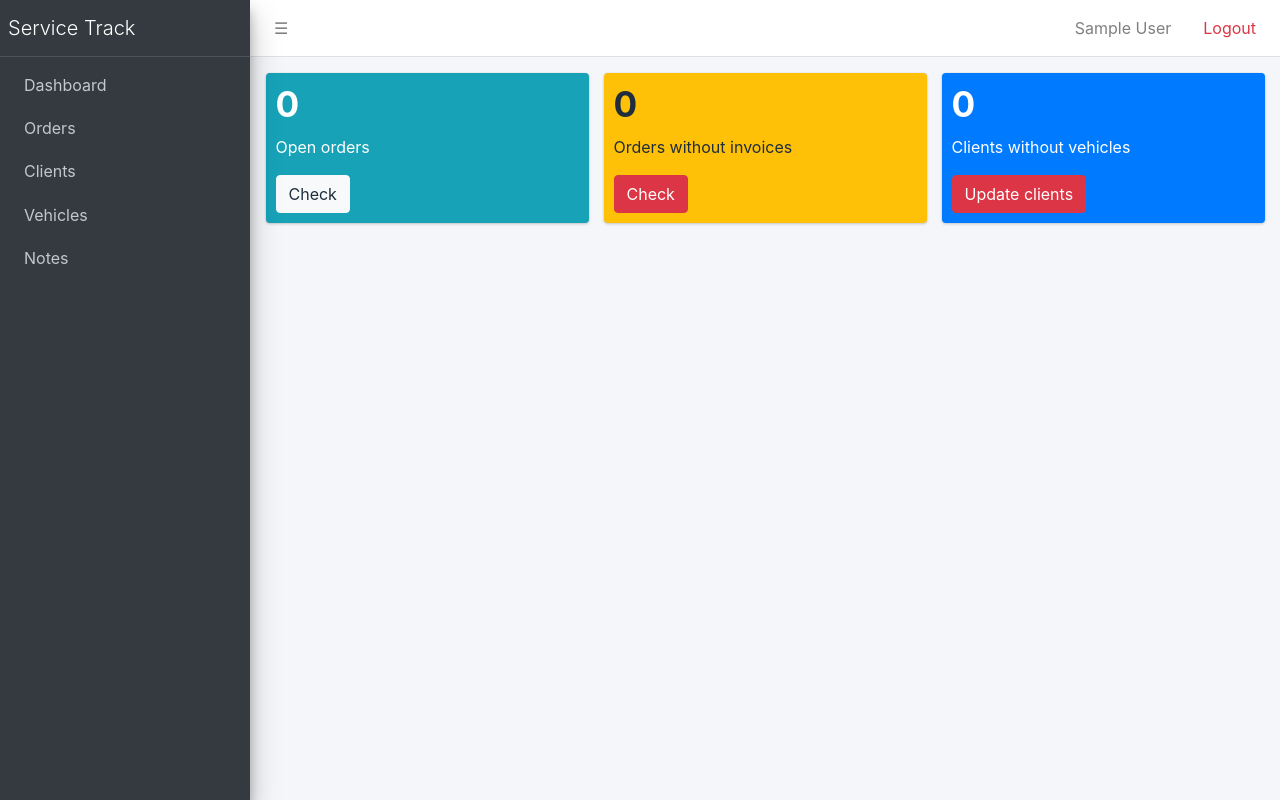
After one commit to ostapshpeha/py-service-track, a Django app: page / in a window 1280 px wide. The commit adds this page. Run offline with Django 5.2, Linux system fonts and the light colour scheme; the visitor is signed in with stand-in values (Sample User, id 1); data that the repository does not hold is empty; some libraries are stand-ins or nearby versions.

Commit message:
Project templates | Copied part of base.html structure from free template, Created custom dashboard, sidebar, navigation bar, Added logic for login and logout Order templates | v.1 for Order app CRUD templates

```diff
--- /dev/null
+++ b/templates/accounts/index.html
@@ -0,0 +1,44 @@
+{% extends "base.html" %}
+{% block title %}Dashboard{% endblock %}
+
+{% block content %}
+<div class="row">
+
+    <div class="col-lg-4 col-6">
+        <div class="small-box bg-info">
+            <div class="inner">
+                <h3>{{ count_open_orders }}</h3>
+                <p>Open orders</p>
+                <a href="{% url 'orders:order-list' %}" class="btn btn-light link-to-page">
+                  Check
+                </a>
+            </div>
+        </div>
+    </div>
+
+    <div class="col-lg-4 col-6">
+        <div class="small-box bg-warning">
+            <div class="inner">
+                <h3>{{ orders_without_invoices.count }}</h3>
+                <p>Orders without invoices</p>
+                <a href="{% url 'orders:order-list' %}" class="btn btn-danger link-to-page">
+                  Check
+                </a>
+            </div>
+        </div>
+    </div>
+
+    <div class="col-lg-4 col-6">
+        <div class="small-box bg-blue">
+            <div class="inner">
+                <h3>{{ clients_without_vehicles }}</h3>
+                <p>Clients without vehicles</p>
+                <a href="{% url 'crm:client-list' %}" class="btn btn-danger link-to-page">
+                  Update clients
+                </a>
+            </div>
+        </div>
+    </div>
+
+</div>
+{% endblock %}
--- a/templates/base.html
+++ b/templates/base.html
@@ -1,10 +1,35 @@
+{% load static %}
 <!DOCTYPE html>
-<html lang="en">
+<html lang="uk">
 <head>
   <meta charset="UTF-8">
-  <title>Title</title>
+  <title>{% block title %}Service Track{% endblock %}</title>
+
+  <link rel="stylesheet" href="{% static 'css/adminlte.min.css' %}">
 </head>
-<body>
 
+<body class="hold-transition sidebar-mini">
+<div class="wrapper">
+
+  {% include "includes/navbar.html" %}
+  {% include "includes/sidebar.html" %}
+
+  <div class="content-wrapper">
+    <section class="content pt-3">
+      <div class="container-fluid">
+        {% block content %}{% endblock %}
+
+        {% block pagination %}
+          {% include "includes/pagination.html" %}
+        {% endblock %}
+      </div>
+    </section>
+  </div>
+
+</div>
+
+<script src="{% static 'js/jquery.min.js' %}"></script>
+<script src="{% static 'js/bootstrap.bundle.min.js' %}"></script>
+<script src="{% static 'js/adminlte.min.js' %}"></script>
 </body>
 </html>
--- /dev/null
+++ b/templates/includes/navbar.html
@@ -0,0 +1,35 @@
+<nav class="main-header navbar navbar-expand navbar-white navbar-light">
+
+  <!-- Left -->
+  <ul class="navbar-nav">
+    <li class="nav-item">
+      <a class="nav-link" data-widget="pushmenu" href="#" role="button">
+        ☰
+      </a>
+    </li>
+  </ul>
+
+  <!-- Right -->
+  <ul class="navbar-nav ml-auto">
+    {% if user.is_authenticated %}
+    <li class="nav-item">
+            <span class="nav-link">
+                {{ request.user.get_full_name|default:request.user.username }}
+            </span>
+    </li>
+
+    <li class="nav-item">
+      <a class="nav-link text-danger" href="{% url 'logout' %}?next={{ request.path }}">
+        Logout
+      </a>
+    </li>
+    {% else %}
+    <li class="nav-item">
+      <a class="nav-link text-danger" href="{% url 'login' %}?next={{ request.path }}">
+        Login
+      </a>
+    </li>
+    {% endif %}
+
+  </ul>
+</nav>
--- /dev/null
+++ b/templates/includes/pagination.html
@@ -0,0 +1,18 @@
+{% load query_transform %}
+{% if is_paginated %}
+  <ul class="pagination">
+    {% if page_obj.has_previous %}
+      <li class="page-item">
+        <a href="?{% query_transform request page=page_obj.previous_page_number %}" class="page-link">prev</a>
+      </li>
+    {% endif %}
+    <li class="page-item active">
+      <span class="page-link">{{ page_obj.number }} of {{ paginator.num_pages }}</span>
+    </li>
+    {% if page_obj.has_next %}
+      <li class="page-item">
+        <a href="?{% query_transform request page=page_obj.next_page_number %}" class="page-link">next</a>
+      </li>
+    {% endif %}
+  </ul>
+{% endif %}
--- /dev/null
+++ b/templates/includes/sidebar.html
@@ -0,0 +1,43 @@
+<aside class="main-sidebar sidebar-dark-primary elevation-4">
+    <a href="{% url 'accounts:index' %}" class="brand-link">
+        <span class="brand-text font-weight-light">Service Track</span>
+    </a>
+
+    <div class="sidebar">
+        <nav class="mt-2">
+            <ul class="nav nav-pills nav-sidebar flex-column">
+
+                <li class="nav-item">
+                    <a href="{% url 'accounts:index' %}" class="nav-link">
+                        <p>Dashboard</p>
+                    </a>
+                </li>
+
+                <li class="nav-item">
+                    <a href="{% url 'orders:order-list' %}" class="nav-link">
+                        <p>Orders</p>
+                    </a>
+                </li>
+
+                <li class="nav-item">
+                    <a href="{% url 'crm:client-list' %}" class="nav-link">
+                        <p>Clients</p>
+                    </a>
+                </li>
+
+                <li class="nav-item">
+                    <a href="{% url 'crm:vehicle-list' %}" class="nav-link">
+                        <p>Vehicles</p>
+                    </a>
+                </li>
+
+                <li class="nav-item">
+                    <a href="{% url 'notes:note-list' %}" class="nav-link">
+                        <p>Notes</p>
+                    </a>
+                </li>
+
+            </ul>
+        </nav>
+    </div>
+</aside>
```
Also changed, not shown: templates/orders/order_confirm_delete.html (added, +11 -0 lines), templates/orders/order_detail.html (added, +55 -0 lines), templates/orders/order_form.html (added, +18 -0 lines), templates/orders/order_list.html (added, +89 -0 lines), templates/registration/logged_out.html (added, +7 -0 lines), templates/registration/login.html (added, +24 -0 lines).
